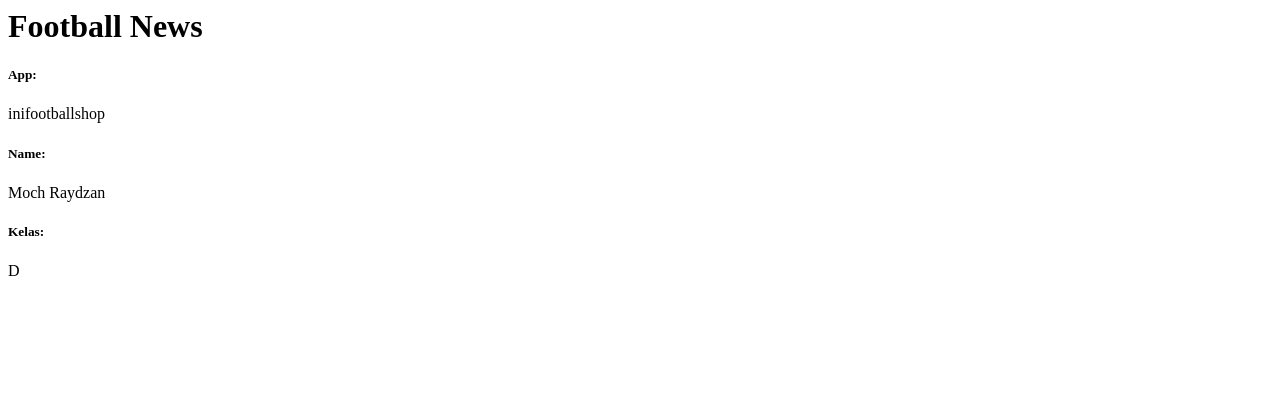
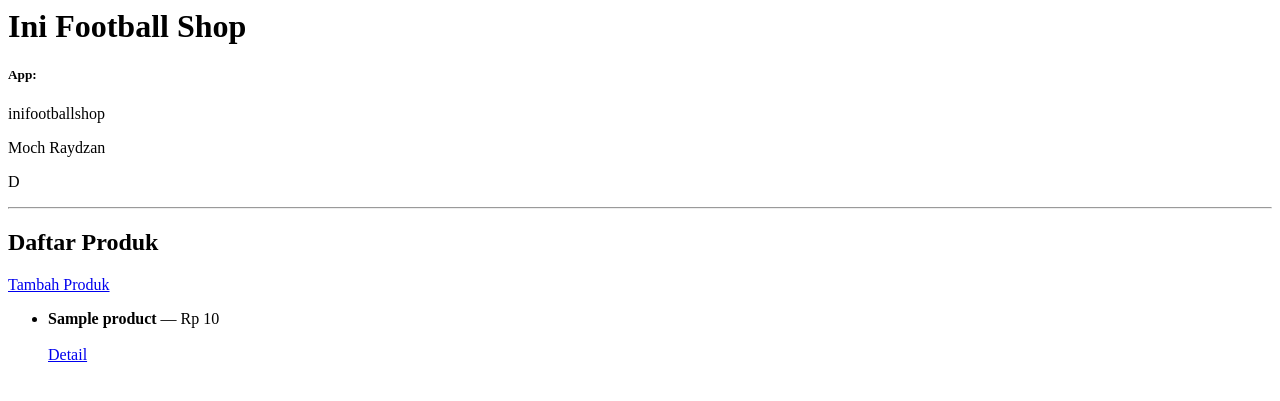
Before and after one commit to Raydzan/IniFootballShop, a Django app: page / in a window 1280 px wide. Shown: the top 401 px of the page. Run offline with Django 5.2, Linux system fonts and the light colour scheme; tables that the repository leaves empty hold one stand-in row (values such as "Sample post").

Commit message:
Tugas 3 kelar

```diff
--- a/main/models.py
+++ b/main/models.py
@@ -10,11 +10,13 @@ class Product(models.Model):
         ('others', 'Lainnya'),
     ]
 
+    id = models.UUIDField(primary_key=True, default=uuid.uuid4, editable=False)
     name = models.CharField(max_length=255)
     price = models.PositiveIntegerField()
     description = models.TextField()
     category = models.CharField(max_length=50, choices=CATEGORY_CHOICES, default='jersey')
-    image_url = models.URLField(blank=True)
+    image_url = models.URLField(blank=True, null=True)
+    is_featured = models.BooleanField(default=False)
     created_at = models.DateTimeField(auto_now_add=True)
 
     def __str__(self):
--- a/main/templates/main.html
+++ b/main/templates/main.html
@@ -1,8 +1,26 @@
-<h1>Football News</h1>
+<h1>Ini Football Shop</h1>
 
 <h5>App: </h5>
 <p>{{ app }}</p>
-<h5>Name: </h5>
 <p>{{ name }}<p>
-<h5>Kelas: </h5>
 <p>{{ kelas }}</p>
+
+<hr>
+<h2>Daftar Produk</h2>
+<a href="{% url 'main:create_product' %}">Tambah Produk</a>
+
+<ul>
+  {% for p in items %}
+    <li>
+      <strong>{{ p.name }}</strong> — Rp {{ p.price }}
+      <br>
+      {% if p.thumbnail %}
+        <img src="{{ p.thumbnail }}" alt="thumbnail {{ p.name }}" style="max-width:150px;">
+      {% endif %}
+      <br>
+      <a href="{% url 'main:show_product' p.id %}">Detail</a>
+    </li>
+  {% empty %}
+    <li>Belum ada produk.</li>
+  {% endfor %}
+</ul>
--- a/main/urls.py
+++ b/main/urls.py
@@ -1,8 +1,13 @@
 from django.urls import path
-from main.views import show_main
+from main.views import show_main, create_product, show_product, show_xml, show_json, show_xml_by_id, show_json_by_id
 
 app_name = 'main'
-
 urlpatterns = [
     path('', show_main, name='show_main'),
+    path("add/", create_product, name="create_product"),
+    path("detail/<uuid:id>/", show_product, name="show_product"),
+    path("xml/", show_xml, name="show_xml"),
+    path("json/", show_json, name="show_json"),
+    path("xml/<int:product_id>/", show_xml_by_id, name="show_xml_by_id"),
+    path("json/<int:product_id>/", show_json_by_id, name="show_json_by_id"),
 ]
--- a/main/views.py
+++ b/main/views.py
@@ -1,10 +1,46 @@
-from django.shortcuts import render
+from django.shortcuts import render, redirect, get_object_or_404
+from .models import Product
+from .forms import ProductForm
+from django.http import HttpResponse
+from django.core import serializers
 
 def show_main(request):
     context = {
         'app' : 'inifootballshop',
         'name': 'Moch Raydzan',
-        'kelas': 'D'
+        'kelas': 'D',
+        "items": Product.objects.all().order_by("-id"),
     }
 
     return render(request, "main.html", context)
+
+def create_product(request):
+    form = ProductForm(request.POST or None)
+    if request.method == "POST" and form.is_valid():
+        form.save()
+        return redirect("main:show_main")
+    return render(request, "create_product.html", {"form": form})
+
+def show_product(request, id):
+    product = get_object_or_404(Product, pk=id)
+    return render(request, "product_detail.html", {"product": product})
+
+def show_xml(request):
+    data = Product.objects.all()
+    xml_data = serializers.serialize("xml", data)
+    return HttpResponse(xml_data, content_type="application/xml")
+
+def show_xml_by_id(request, product_id):
+    obj = get_object_or_404(Product, pk=product_id)
+    xml_data = serializers.serialize("xml", [obj])
+    return HttpResponse(xml_data, content_type="application/xml")
+
+def show_json(request):
+    data = Product.objects.all()
+    json_data = serializers.serialize("json", data)
+    return HttpResponse(json_data, content_type="application/json")
+
+def show_json_by_id(request, product_id):
+    obj = get_object_or_404(Product, pk=product_id)
+    json_data = serializers.serialize("json", [obj])
+    return HttpResponse(json_data, content_type="application/json")
```
Also changed, not shown: main/templates/create_product.html (added, +7 -0 lines), main/templates/product_detail.html (added, +8 -0 lines), README.md, docs_screenshoot/postman_json.png (added), docs_screenshoot/postman_xml.png (added), main/migrations/0004_product_is_featured.py (added), main/migrations/0005_alter_product_id.py (added), main/migrations/0006_alter_product_image_url.py (added), main/migrations/0007_alter_product_image_url.py (added).
